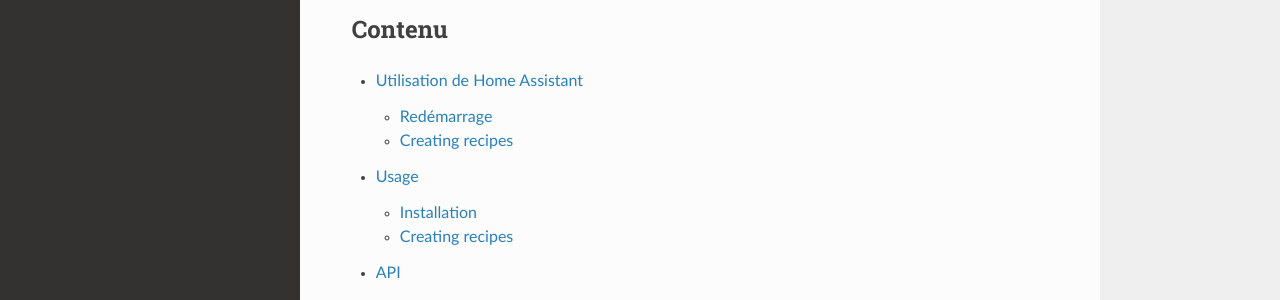
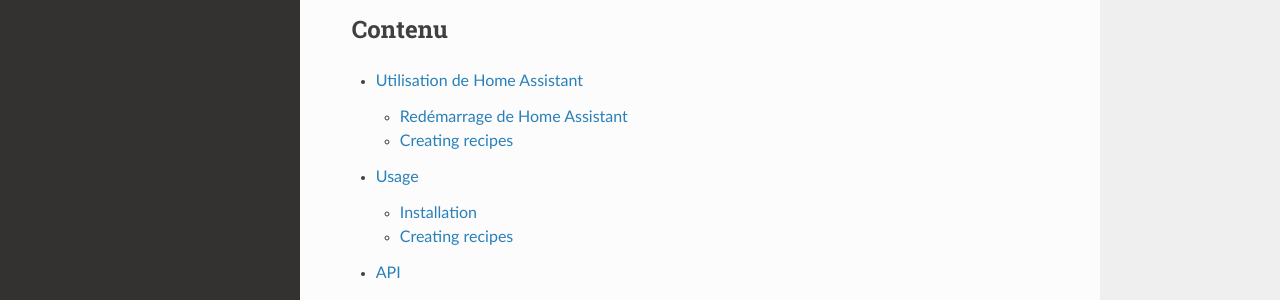
Before and after one commit to gcadorel2733/rdt-documentation, a Sphinx documentation site: the page built from docs/source/index.rst, in a window 1280 px wide. Shown: the part 333-633 px from the top of the page. Built offline with Sphinx 7.4.7 and the Read the Docs theme 2.0.0, drawn with Linux system fonts in a browser that asks for light colours.

Commit message:
Update utilisation.rst

```diff
--- a/docs/source/utilisation.rst
+++ b/docs/source/utilisation.rst
@@ -3,12 +3,12 @@
 
 .. _installation:
 
-Redémarrage
+Redémarrage de Home Assistant
 -----------
 
 Pour redémarrer Home Assistant :
-   - Cliquer sur :py:func:`Paramètres'
-   - Choisir :py:func:`Système'
+   - Cliquer sur `Paramètres'
+   - Choisir `Système'
    - Cliquer en haut à droite sur le bouton.
 
 .. code-block:: console
```
